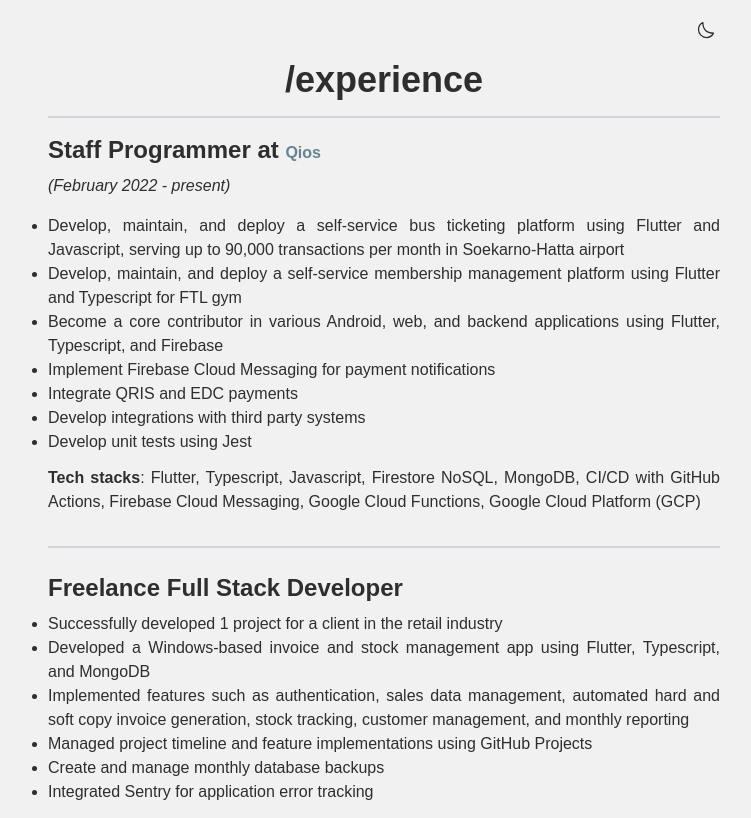
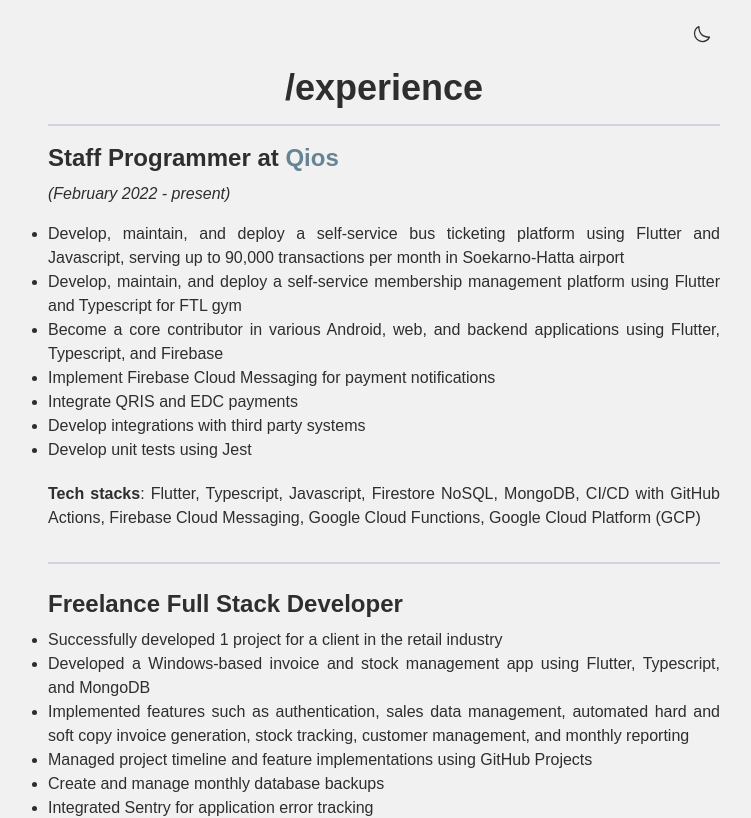
Before and after one commit to davdmoo/davdmoo, a Next.js app: page /experience in a window 1280 px wide. Shown: the top 818 px of the page, without its empty margins (256-1007 px from the left). Built offline with nearby package versions, Linux system fonts and the light colour scheme.

Commit message:
fix font sizes to be more consistent, add css transition on theme switch

```diff
--- a/app/components/theme_switcher.components.tsx
+++ b/app/components/theme_switcher.components.tsx
@@ -22,7 +22,7 @@ export default function ThemeSwitcher() {
         ThemeLogic.setCurrentTheme(newTheme)
         setTheme(newTheme)
       }}
-      className="bg-transparent border-0 rounded-full p-1"
+      className="bg-transparent border-0 rounded-full p-2"
     >
       {theme === ThemeValue.dark ? <SunlightIcon /> : <MoonIcon />}
     </button>
--- a/app/experience/page.tsx
+++ b/app/experience/page.tsx
@@ -6,9 +6,14 @@ export default function WorkSummary() {
     <div className="flex flex-col items-center text-justify justify-center">
       <PageHeader title="/experience" />
       <div className="flex flex-col items-start w-full">
-        <h2 className="">
+        <h2>
           Staff Programmer at{" "}
-          <Link href="https://qios-id.com" target="_blank" rel="noopener noreferrer">
+          <Link
+            href="https://qios-id.com"
+            target="_blank"
+            rel="noopener noreferrer"
+            className="text-xl md:text-2xl lg:text-2xl"
+          >
             Qios
           </Link>
         </h2>
--- a/app/globals.css
+++ b/app/globals.css
@@ -12,6 +12,14 @@
   }
 
   p {
+    @apply text-sm md:text-base lg:text-base mb-2;
+  }
+
+  em {
+    @apply text-sm md:text-base lg:text-base mb-2;
+  }
+
+  ul {
     @apply text-sm md:text-base lg:text-base mb-2;
   }
 
@@ -102,4 +110,5 @@ body {
   color: var(--foreground);
   background: var(--background);
   font-family: Arial, Helvetica, sans-serif;
+  transition: all 0.5s ease;
 }
--- a/app/guest-book/page.tsx
+++ b/app/guest-book/page.tsx
@@ -138,10 +138,10 @@ export default function GuestBookPage() {
 
       <dialog ref={dialog} className="rounded p-4 bg-foreground">
         <div className="flex flex-col items-end">
-          <h2 className="text-background">Your message has been sent!</h2>
+          <h2>Your message has been sent!</h2>
           <button
             onClick={() => closeDialog(dialog)}
-            className="mt-2 p-2 bg-transparent border-0 rounded text-background"
+            className="mt-2 p-2 bg-transparent border-0 rounded text-background text-sm lg:text-base md:text-base"
           >
             Close
           </button>
--- a/app/layout.tsx
+++ b/app/layout.tsx
@@ -9,11 +9,13 @@ const geistSans = localFont({
   src: "./fonts/GeistVF.woff",
   variable: "--font-geist-sans",
   weight: "100 900",
+  preload: false,
 })
 const geistMono = localFont({
   src: "./fonts/GeistMonoVF.woff",
   variable: "--font-geist-mono",
   weight: "100 900",
+  preload: false,
 })
 
 export const metadata: Metadata = {
@@ -30,7 +32,7 @@ export default function RootLayout({
   children: React.ReactNode
 }>) {
   return (
-    <html lang="en" suppressHydrationWarning>
+    <html lang="en" className="dark" suppressHydrationWarning>
       <head>
         <Script src="/scripts/theme.js"></Script>
       </head>
--- a/app/projects/page.tsx
+++ b/app/projects/page.tsx
@@ -85,7 +85,7 @@ Start-Process –FilePath "$filePath" –Verb Print
           HTMX is a different take on what I am used to seeing/building in terms of clients and servers&apos;
           interactions. I learned about how REST was originally designed to{" "}
           <Link
-            href="https://https://htmx.org/essays/how-did-rest-come-to-mean-the-opposite-of-rest/"
+            href="https://htmx.org/essays/how-did-rest-come-to-mean-the-opposite-of-rest/"
             target="_blank"
             rel="noopener noreferrer"
           >
```
